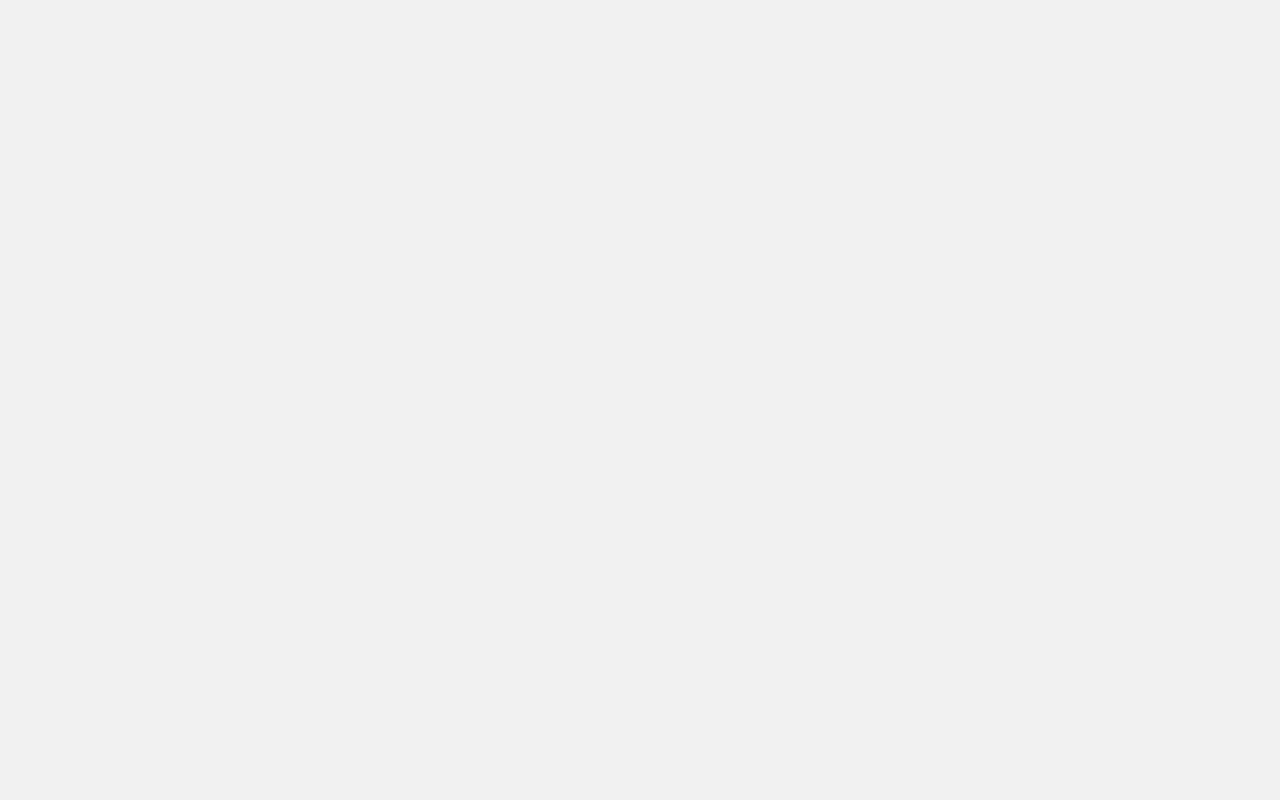
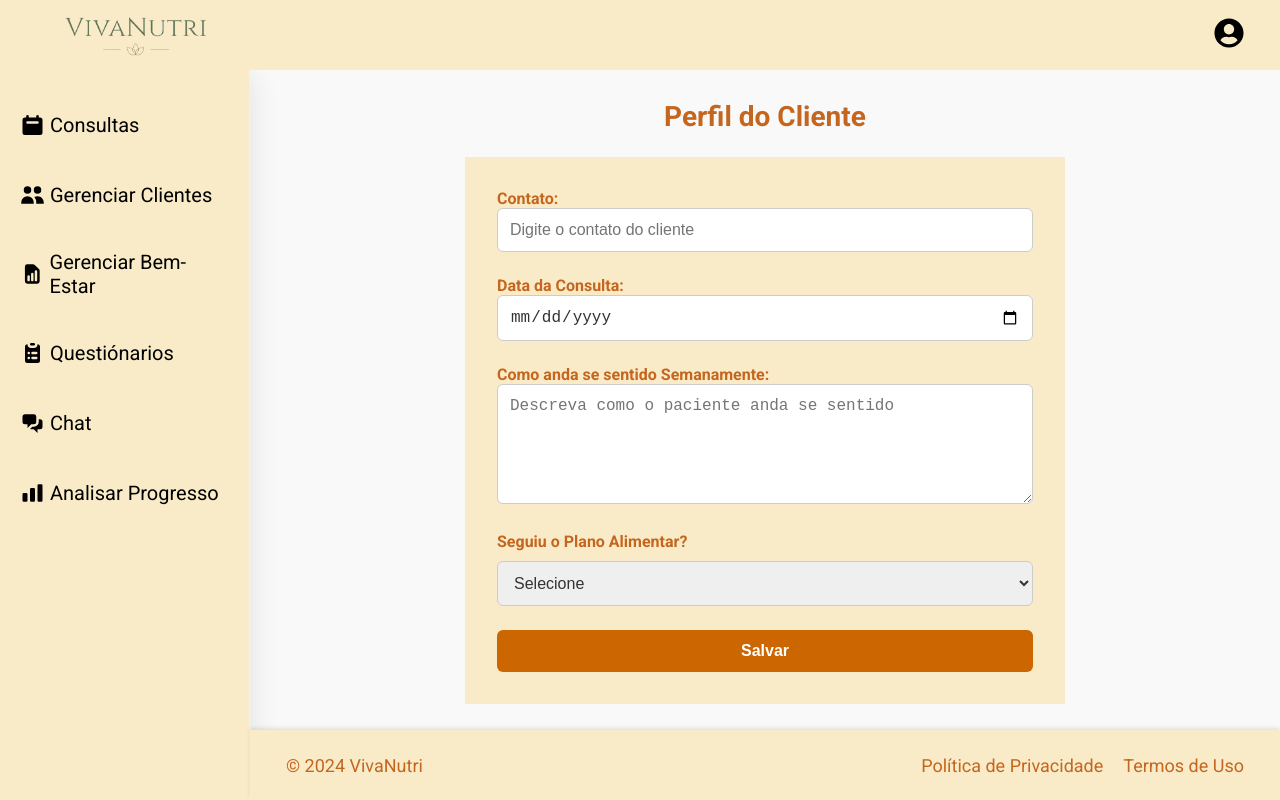
Before and after one commit to Raquel212/VivaNutri, a React (Vite) app: page /verPerfilPsico in a window 1280 px wide. Before the commit this address had no page. Built offline with nearby package versions, Linux system fonts and the light colour scheme.

Commit message:
Update routes

```diff
--- a/src/routes.jsx
+++ b/src/routes.jsx
@@ -25,6 +25,7 @@ import ConsultaPsico from "./pages/ConsultaPsico"
 import HomePsico from "./pages/HomePsico"
 import AdicionarReceitaNutri from "./pages/AdicionarReceitaNutri"
 import AnalisarProgressoPsico from "./pages/AnalisarProgressoPsico"
+import AnalisarProgressoNutri from "./pages/AnalisarProgressoNutri"
 import ChatNutri from "./pages/ChatNutri"
 import ChatPsico from "./pages/ChatPsico"
 import EditarNutri from "./pages/EditarNutri"
@@ -34,6 +35,7 @@ import GerenciarClientePsico from "./pages/GerenciarClientesPsico"
 import QuestionarioNutri from "./pages/QuestionarioNutri"
 import QuestionarioPsico from "./pages/QuestionarioPsico"
 import VerPerfilNutri from "./pages/VerPerfilNutri"
+import VerPerfilPsico from "./pages/VerPerfilPsico"
 
 function AppRoutes() {
   return (
@@ -80,15 +82,17 @@ function AppRoutes() {
         <Route path="/gerenciarMental" element={<GerenciarMental />} />
         <Route path="/receitasNutri" element={<AdicionarReceitaNutri />} />
         <Route path="/analisarProgresso" element={<AnalisarProgressoPsico/>} />
+        <Route path="/analisarProgressoPsico" element={<AnalisarProgressoNutri/>} />
         <Route path="/chatNutri" element={<ChatNutri/>} />
         <Route path="/chatPsico" element={<ChatPsico/>} />
         <Route path="/EditarNutri" element={<EditarNutri/>} />
         <Route path="/EditarPsico" element={<EditarPsico/>} />
         <Route path="/gerenciarClientesNutri" element={<GerenciarClienteNutri/>} />
-        <Route path="/analisarProgressoPsico" element={<GerenciarClientePsico/>} />
+        <Route path="/gerenciarClientesPsico" element={<GerenciarClientePsico/>} />
         <Route path="/questionariosNutri" element={<QuestionarioNutri/>} />
         <Route path="/questionarioPsico" element={<QuestionarioPsico/>} />
         <Route path="/verPerfilNutri" element={<VerPerfilNutri/>} />
+        <Route path="/verPerfilPsico" element={<VerPerfilPsico/>} />
       </Routes>
 
     </BrowserRouter>
```
